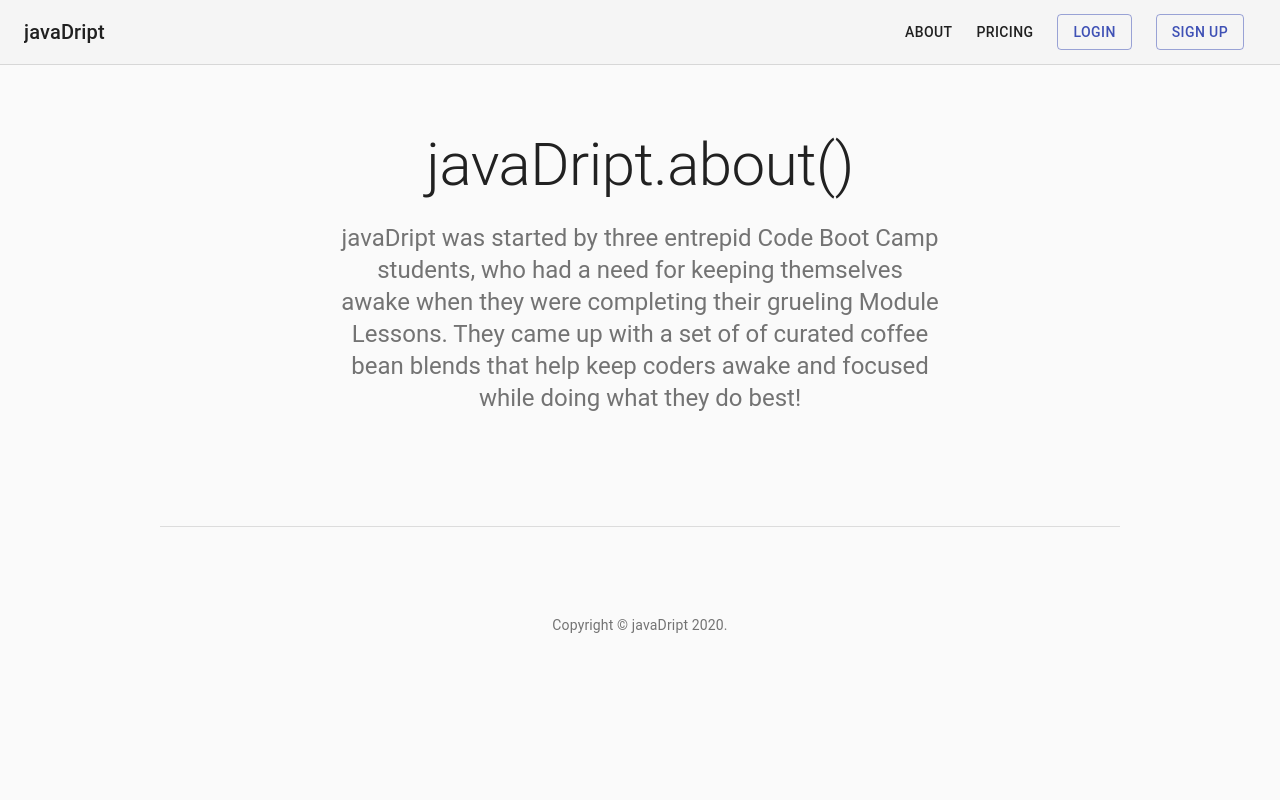
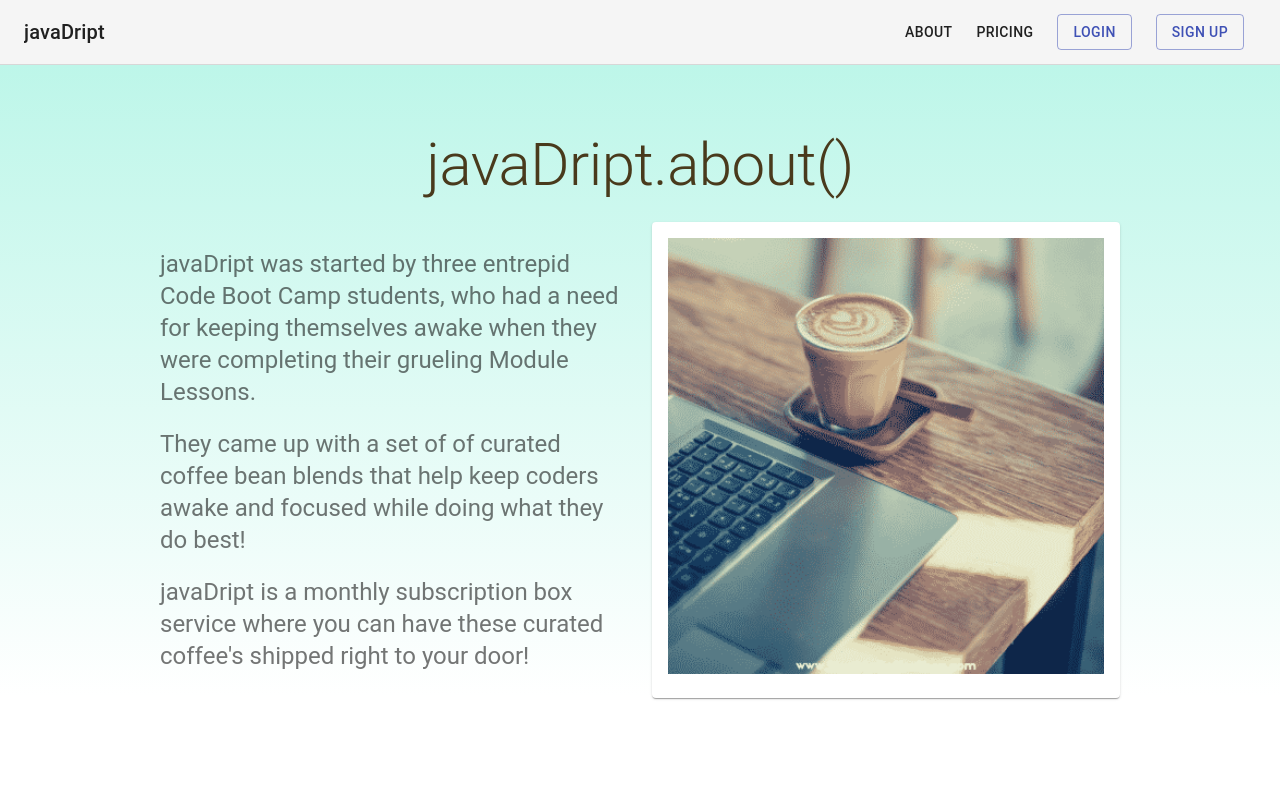
Before and after one commit to adamkeyser45/javadript, a React (Create React App) app: page / in a window 1280 px wide. Shown: the top 800 px of the page. Built offline with nearby package versions, Linux system fonts and the light colour scheme; a web font is replaced by a local one.

Commit message:
added picture

```diff
--- a/src/assets/style.css
+++ b/src/assets/style.css
@@ -30,7 +30,7 @@
     font-family: 'Trispace', sans-serif;
     font-weight: 200;
     color: var(--brown);
-    opacity: 50%;
+    opacity: 60%;
 
 }
 .card {
--- a/src/components/pages/About.js
+++ b/src/components/pages/About.js
@@ -1,12 +1,13 @@
 import React from 'react';
 // import AppBar from '@material-ui/core/AppBar';
-// import Button from '@material-ui/core/Button';
-// import Card from '@material-ui/core/Card';
-// import CardActions from '@material-ui/core/CardActions';
-// import CardContent from '@material-ui/core/CardContent';
-// import CardHeader from '@material-ui/core/CardHeader';
+import Button from '@material-ui/core/Button';
+import Card from '@material-ui/core/Card';
+import CardActions from '@material-ui/core/CardActions';
+import CardContent from '@material-ui/core/CardContent';
+import CardHeader from '@material-ui/core/CardHeader';
+import CardMedia from '@material-ui/core/CardMedia';
 import CssBaseline from '@material-ui/core/CssBaseline';
-// import Grid from '@material-ui/core/Grid';
+import Grid from '@material-ui/core/Grid';
 // import StarIcon from '@material-ui/icons/StarBorder';
 // import Toolbar from '@material-ui/core/Toolbar';
 import Typography from '@material-ui/core/Typography';
@@ -14,6 +15,8 @@
 import { makeStyles } from '@material-ui/core/styles';
 import Container from '@material-ui/core/Container';
 import Box from '@material-ui/core/Box';
+
+import cafeImg from '../../assets/cafe.png';
 
 function Copyright() {
   return (
@@ -79,20 +82,50 @@
 
   return (
     <React.Fragment>
+      <div className="wrapper">
         <CssBaseline />
 
         {/* Hero unit */}
-      <Container maxWidth="sm" component="main" className={classes.heroContent}>
-        <Typography component="h1" variant="h2" align="center" color="textPrimary" gutterBottom>
+        <Container maxWidth="md" component="main" className={classes.heroContent}>
+
+          <Typography component="h1" variant="h2" align="center" className="googleFont" gutterBottom>
             javaDript.about()
           </Typography>
-        <Typography variant="h5" align="center" color="textSecondary" component="p">
+
+          <Grid container direction="row" justify="space-evenly" alignItems="center" spacing={3}>
+
+          <Grid item xs={6}>
+          <Typography variant="h5" align="left" color="textSecondary" component="p" className="googleFont">
               javaDript was started by three entrepid Code Boot Camp students, who had a need
               for keeping themselves awake when they were completing their grueling Module Lessons.
-
+          </Typography>
+          <br />
+          <Typography variant="h5" align="left" color="textSecondary" component="p" className="googleFont">
               They came up with a set of of curated coffee bean blends that help keep coders awake
               and focused while doing what they do best!
           </Typography>
+          <br />
+          <Typography variant="h5" align="left" color="textSecondary" component="p" className="googleFont">
+            javaDript is a monthly subscription box service where you can have these curated coffee's shipped right
+            to your door!
+            </Typography>
+          </Grid>
+          <br />
+          <Grid item xs={6}>
+          <Card className={classes.root}>
+            <CardContent>
+              <CardMedia
+                component="img"
+                alt="A laptop and coffe mug"
+                image={ cafeImg }
+                title="Coffee Cafe"
+              />
+            </CardContent>
+
+          </Card>
+          </Grid>
+          </Grid>
+
         </Container>
         {/* End hero unit */}
 
@@ -104,7 +137,7 @@
         </Container>
         {/* End footer */}
 
-
+      </div>
     </React.Fragment>
   );
 }
```
Also changed, not shown: src/assets/cafe.png (added). Lines whose indentation alone changed are shown as unchanged.
